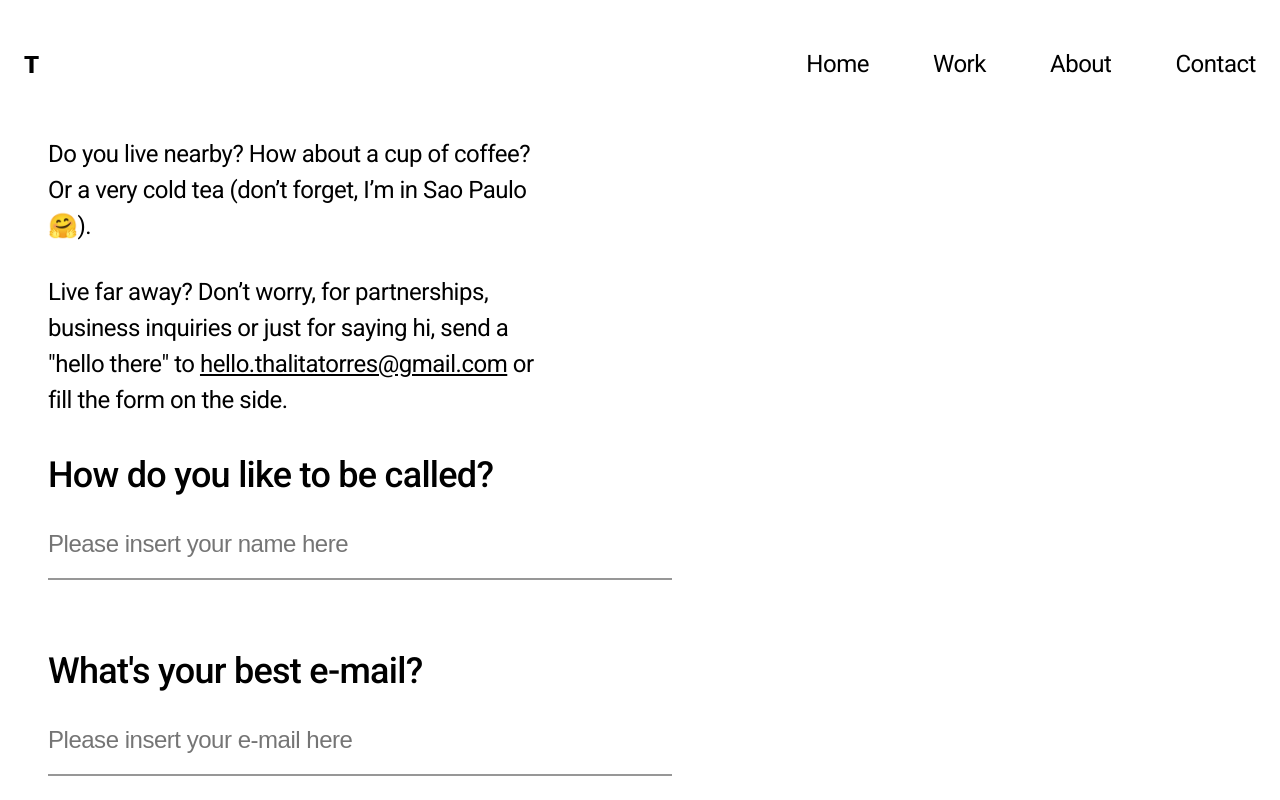
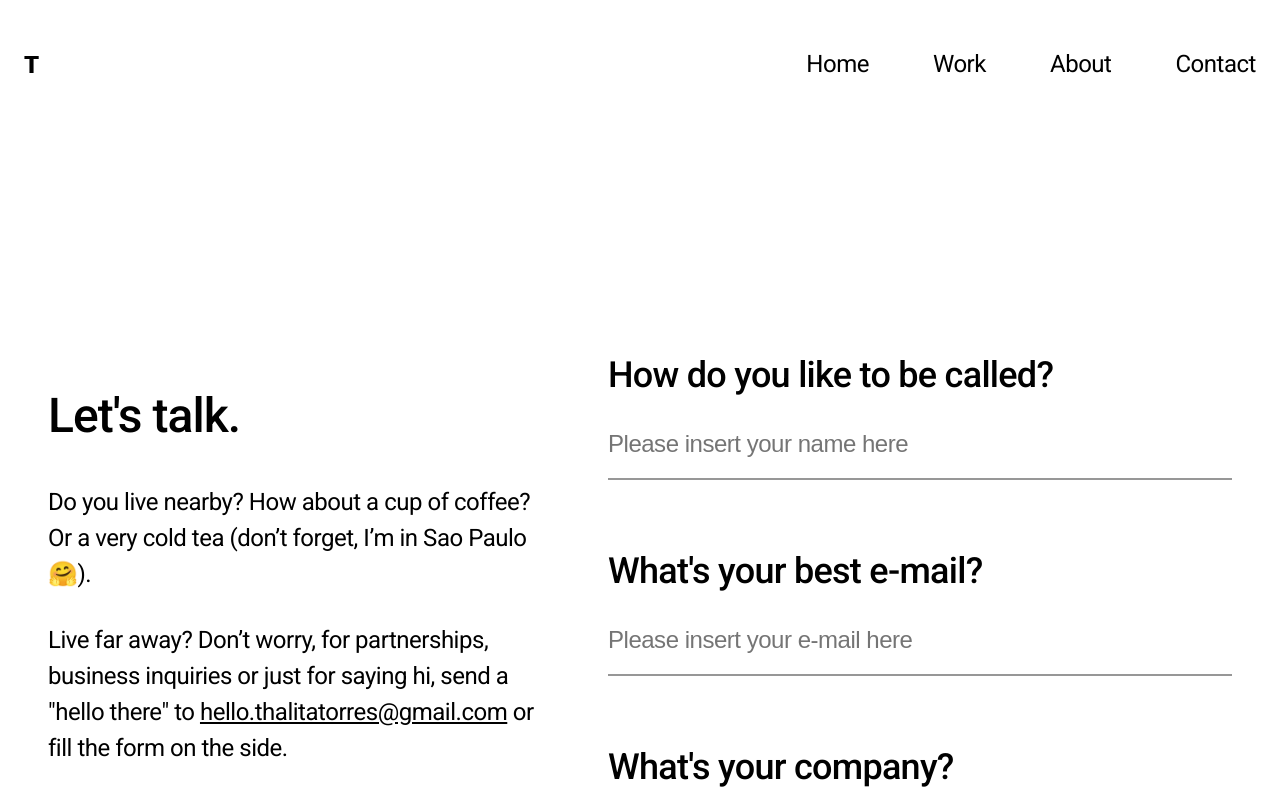
Before and after one commit to jadsonsantos/thalita-torres, a Next.js app: page /contact in a window 1280 px wide. Shown: the top 800 px of the page. Built offline with nearby package versions, Linux system fonts and the light colour scheme.

Commit message:
global style

```diff
--- a/styles/globals.scss
+++ b/styles/globals.scss
@@ -104,14 +104,23 @@ img {
 
 button {
   border: none;
+  cursor: pointer;
 }
 
 .container {
   max-width: 1370px;
-  margin: 0 24px;
+
+  margin: {
+    left: 24px;
+    right: 24px;
+  }
 
   @media (min-width: 1370px) {
-    margin: 0 auto;
+
+    margin: {
+      left: auto;
+      right: auto;
+    }
   }
 }
 
@@ -149,3 +158,18 @@ button {
     // color-scheme: dark;
   }
 }
+
+main {
+  &.contact {
+    display: flex;
+    justify-content: space-between;
+  }
+
+  @media (min-width: 768px) {
+    margin-top: 128px;
+
+    &.contact {
+      padding: 220px 0;
+    }
+  }
+}
```
